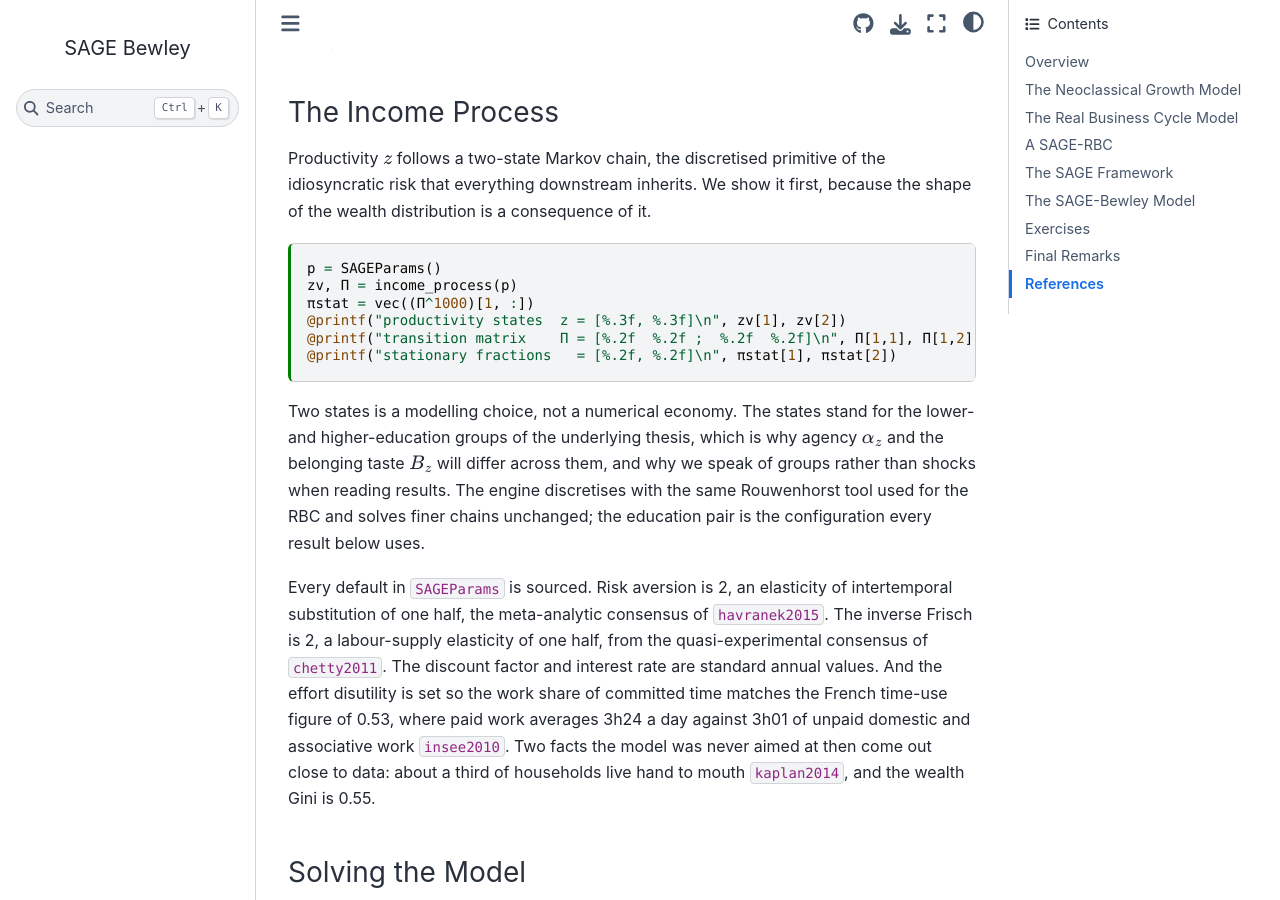
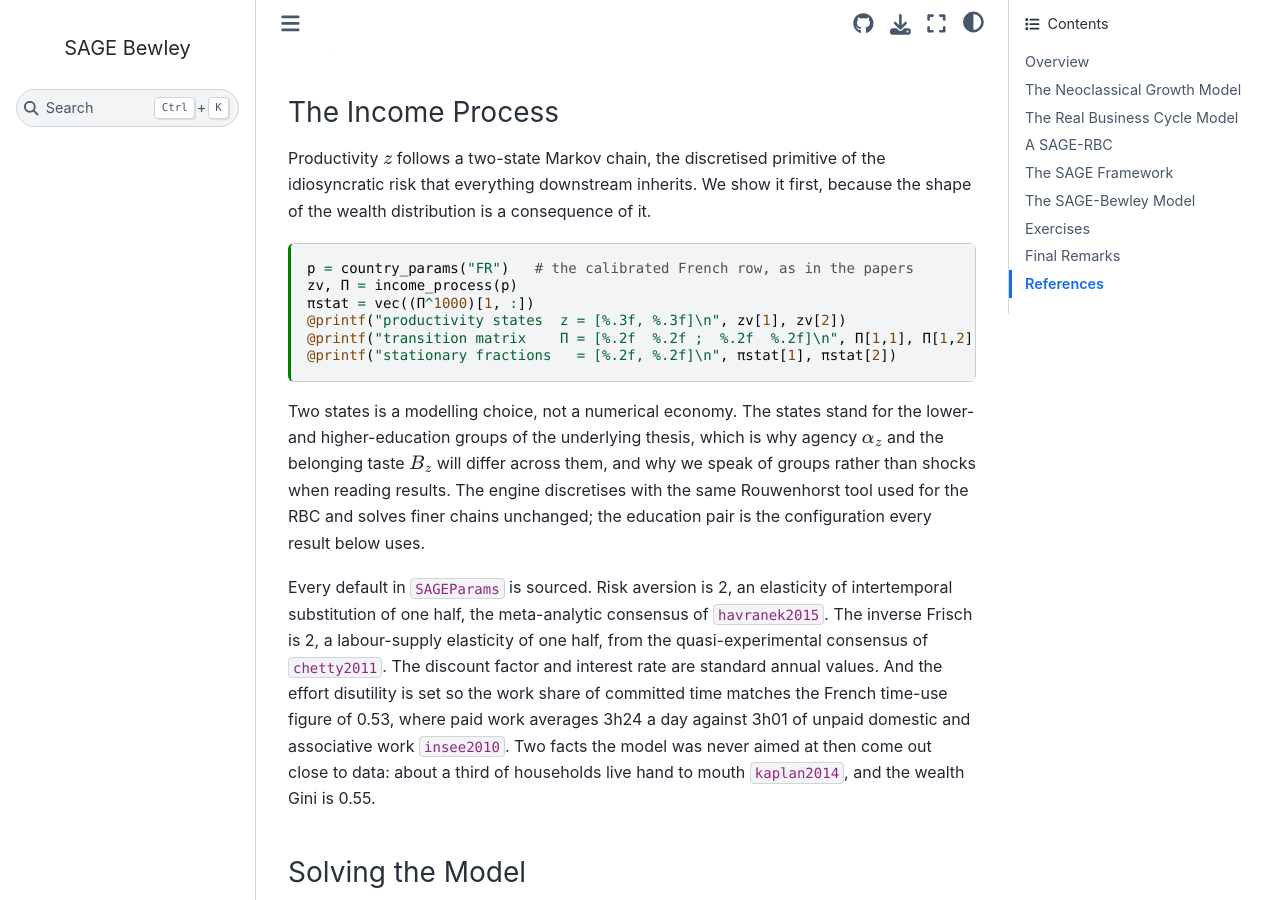
Before and after one commit to conway1521/sage-bewley, a Jupyter Book: the page built from index.md, in a window 1280 px wide and 900 px high, scrolled down 7318 px. Built offline with Jupyter Book 1.0.4 settings and Sphinx 7.4.7 and the Sphinx Book theme 1.1.4, drawn with Linux system fonts in a browser that asks for light colours; cross-references to code outside the pages are shown as plain code.

Commit message:
engine pexp 4, and build from the calibrated French row rather than the defaults

````diff
--- a/index.md
+++ b/index.md
@@ -356,7 +356,7 @@ idiosyncratic risk that everything downstream inherits. We show it first, becaus
 shape of the wealth distribution is a consequence of it.
 
 ```{code-cell} julia
-p = SAGEParams()
+p = country_params("FR")   # the calibrated French row, as in the papers
 zv, Π = income_process(p)
 πstat = vec((Π^1000)[1, :])
 @printf("productivity states  z = [%.3f, %.3f]\n", zv[1], zv[2])
````
Also changed, not shown: 1 other file.
